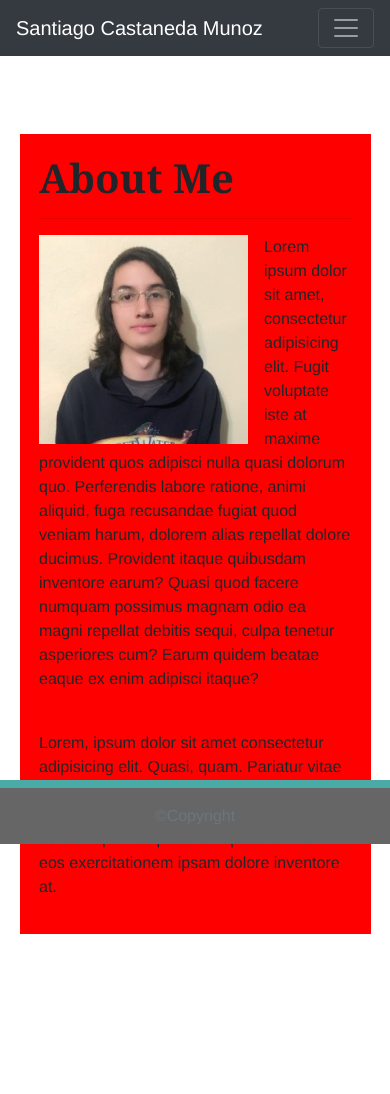
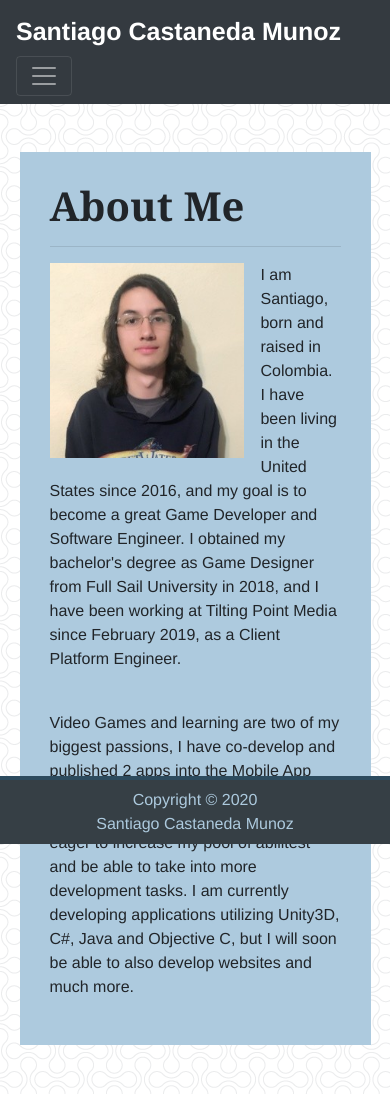
Before and after one commit to SCastanedaMunoz/Homework-Resposive-Portfolio, a plain HTML site: page docs/index.html in a window 390 px wide. Before the commit the page ends 1032 px from the top, so only its background shows below. Drawn offline with nearby package versions, Linux system fonts and the light colour scheme.

Commit message:
Finishing Up About Page, Adding General.css and adding backogrund image.

```diff
--- /dev/null
+++ b/docs/assets/css/general.css
@@ -0,0 +1,44 @@
+* {
+    font-family: 'Franklin Gothic Medium', 'Arial Narrow', Arial, sans-serif;
+    box-sizing: border-box;
+}
+
+h1 {
+    font-weight: bold;
+    font-family: Georgia, 'Times New Roman', Times, serif;
+}
+
+body {
+    background-image: url("../images/background.png");
+}
+
+.navbar {
+    padding-top: .5em;
+    padding-bottom: .5em;
+    padding-left: 1em;
+}
+
+.navbar-brand {
+    font-weight: bolder;
+    font-size: 25px;
+    color: #ADCADE;
+}
+
+.nav-link {
+    font-size: 20px;
+}
+
+.footer {
+    background-color: #363F45;
+    position: fixed;
+    left: 0;
+    bottom: 0;
+    width: 100%;
+    text-align: center;
+    color: #ADCADE;
+    padding: .5em;
+    border: .25em solid #2D4B5E;
+    border-right: none;
+    border-left: none;
+    border-bottom: none;
+}
--- /dev/null
+++ b/docs/assets/css/index.css
@@ -0,0 +1,39 @@
+.about-me {
+    margin: 12.5% auto;
+    padding: 30px;
+    background-color: #ADCADE;
+}
+
+.about-picture {
+    width: 38%;
+    float: left;
+    margin-right: 1em;
+    clear: both;
+}
+
+@media screen and (max-width : 992px){
+    .about-me {
+        margin-right: 5%;
+        margin-left: 5%;
+    }
+
+    .about-picture {
+        width: 57%;
+    }
+}
+
+@media screen and (max-width: 768px) {
+    .about-picture {
+        width: 57%;
+    }
+}
+
+@media screen and (max-width: 400px) {
+    .about-me {
+        margin-right: 5%;
+        margin-left: 5%;
+    }
+    .about-picture {
+        width: 67%;
+    }
+}
--- a/docs/assets/css/styles.css
+++ /dev/null
@@ -1,67 +0,0 @@
-
-* {
-
-    font-family: 'Franklin Gothic Medium', 'Arial Narrow', Arial, sans-serif;
-}
-
-h1 {
-    font-weight: bold;
-    font-family: Georgia, 'Times New Roman', Times, serif;
-}
-
-.about-me {
-
-    margin: 7% 3% 5% 3%;
-    padding: 30px;
-    background-color: orange;
-}
-
-.about-picture {
-    width: 38%;
-    float: left;
-    margin-right: 1em;
-    clear: both;
-}
-
-footer {
-    background-color: #666;
-    position: fixed;
-    left: 0;
-    bottom: 0;
-    width: 100%;
-    text-align: center;
-    color: #6C757D;
-    padding: 1em;
-    border: 1ex solid #4AAAA5;
-    border-right: none;
-    border-left: none;
-    border-bottom: none;
-}
-
-@media screen and (max-width: 768px)
-{
-    .about-me {
-
-        margin: 13% 3% 20% 3%;
-        padding: 5%;
-        background-color: yellow;
-    }
-
-    .about-picture {
-        width: 57%;
-    }
-}
-
-@media screen and (max-width: 400px)
-{
-    .about-me {
-
-        margin: 20% 5% 25%;
-        padding: 5%;
-        background-color: red;
-    }
-
-    .about-picture {
-        width: 67%;
-    }
-}
--- a/docs/index.html
+++ b/docs/index.html
@@ -10,13 +10,18 @@
         <title>Responsive Portfolio</title>
 
         <link rel="stylesheet" href="https://stackpath.bootstrapcdn.com/bootstrap/4.5.0/css/bootstrap.min.css" integrity="sha384-9aIt2nRpC12Uk9gS9baDl411NQApFmC26EwAOH8WgZl5MYYxFfc+NcPb1dKGj7Sk" crossorigin="anonymous">
-        <link rel="stylesheet" type="text/css" href="assets/css/styles.css">
+
+        <!-- Adding CSS Specific to this Page -->
+        <link rel="stylesheet" type="text/css" href="assets/css/index.css">
+
+        <!-- Adding General CSS File -->
+        <link rel="stylesheet" type="text/css" href="assets/css/general.css">
     </head>
 
     <body>
         <!-- Copy/Pasting Navigation Bar is not an ideal solution -->
         <nav class="navbar navbar-expand-lg navbar-dark bg-dark">
-            <a class="navbar-brand" href="index.html">Santiago Castaneda Munoz</a>
+            <a class="navbar-brand brand" href="index.html">Santiago Castaneda Munoz</a>
             <button class="navbar-toggler" type="button" data-toggle="collapse" data-target="#navbarSupportedContent" aria-controls="navbarSupportedContent" aria-expanded="false" aria-label="Toggle navigation">
               <span class="navbar-toggler-icon"></span>
             </button>
@@ -46,24 +51,29 @@
                       <hr>
 
                       <p>
-                         <img src="assets/images/Profile.png" alt="Profile Picture" class="about-picture"/> Lorem ipsum dolor sit amet, consectetur adipisicing elit. Fugit voluptate iste at maxime provident quos adipisci nulla quasi dolorum quo. Perferendis labore ratione, animi aliquid, fuga recusandae fugiat quod veniam harum, dolorem alias repellat dolore ducimus. Provident itaque quibusdam inventore earum? Quasi quod facere numquam possimus magnam odio ea magni repellat debitis sequi, culpa tenetur asperiores cum? Earum quidem beatae eaque ex enim adipisci itaque?
+                         <img src="assets/images/Profile.png" alt="Profile Picture" class="about-picture"/>
+                         I am Santiago, born and raised in Colombia. I have been living in the United States since 2016, and my goal is to become a great Game Developer and Software Engineer. I obtained my bachelor's degree as Game Designer from Full Sail University in 2018, and I have been working at Tilting Point Media since February 2019, as a Client Platform Engineer.
                       </p>
 
                       <br>
 
-                      <p>Lorem, ipsum dolor sit amet consectetur adipisicing elit. Quasi, quam. Pariatur vitae enim autem. Consectetur expedita facilis incidunt perspiciatis non odit tempore est doloremque. Culpa sunt impedit rem animi eos exercitationem ipsam dolore inventore at.</p>
+                      <p>Video Games and learning are two of my biggest passions, I have co-develop and published 2 apps into the Mobile App Store and I am currently attentind to a Coding Bootcampt at UT Austin. I am eager to increase my pool of abilitest and be able to take into more development tasks. I am currently developing applications utilizing Unity3D, C#, Java and Objective C, but I will soon be able to also develop websites and much more.</p>
 
                   </div>
               </div>
           </div>
 
 
-          <footer class="cotainer page-footer panel-footer">
+          <footer class="footer">
+              <div class="container" >
                 <div class="row">
                     <div class="col-12">
-                        &copy;Copyright
+                      Copyright &copy; 2020
+                      <br>
+                      Santiago Castaneda Munoz
                     </div>
                 </div>
+              </div>
           </footer>
 
         <script src="https://code.jquery.com/jquery-3.5.1.slim.min.js" integrity="sha384-DfXdz2htPH0lsSSs5nCTpuj/zy4C+OGpamoFVy38MVBnE+IbbVYUew+OrCXaRkfj" crossorigin="anonymous"></script>
```
Also changed, not shown: docs/assets/images/background.jpg (deleted), docs/assets/images/background.png (added).
